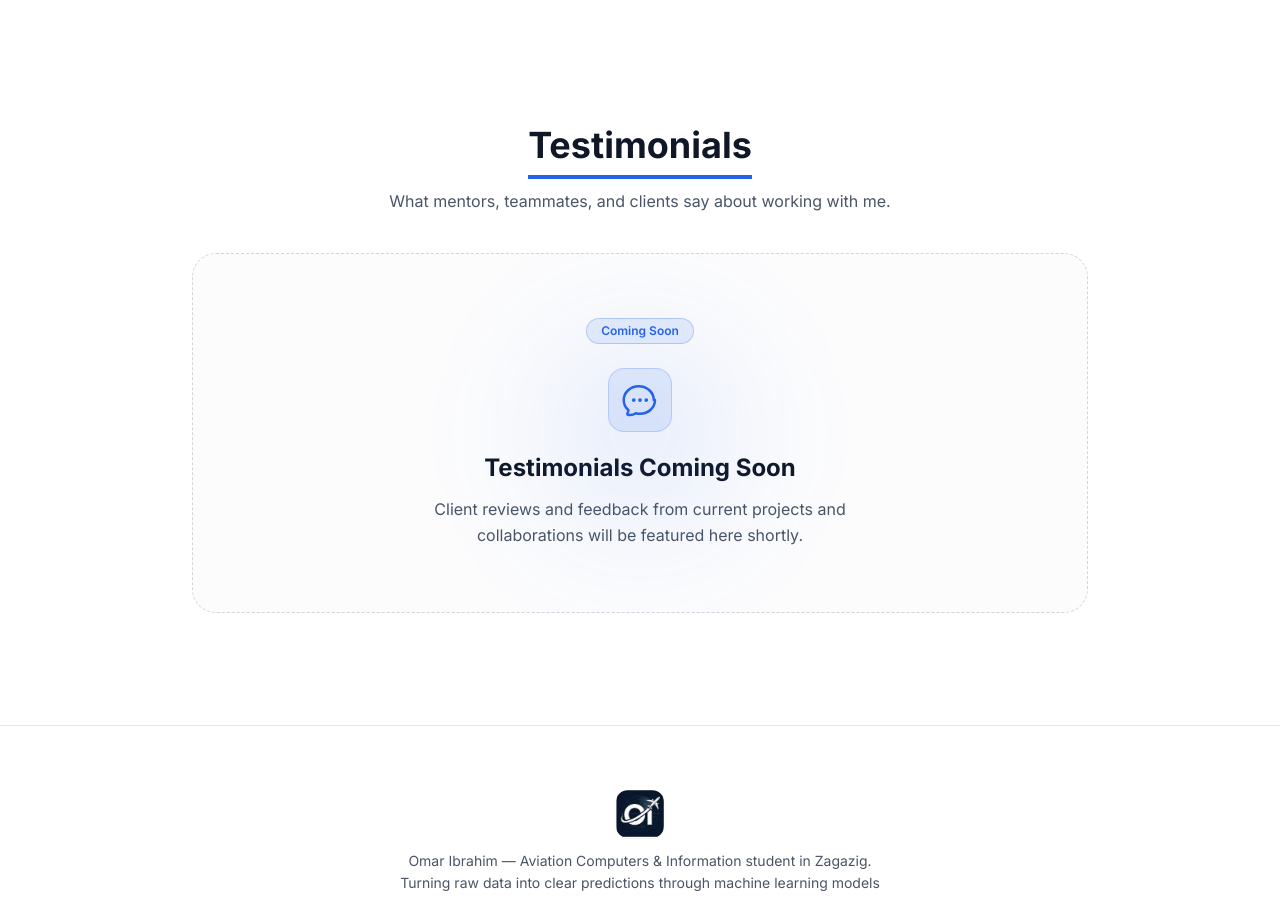
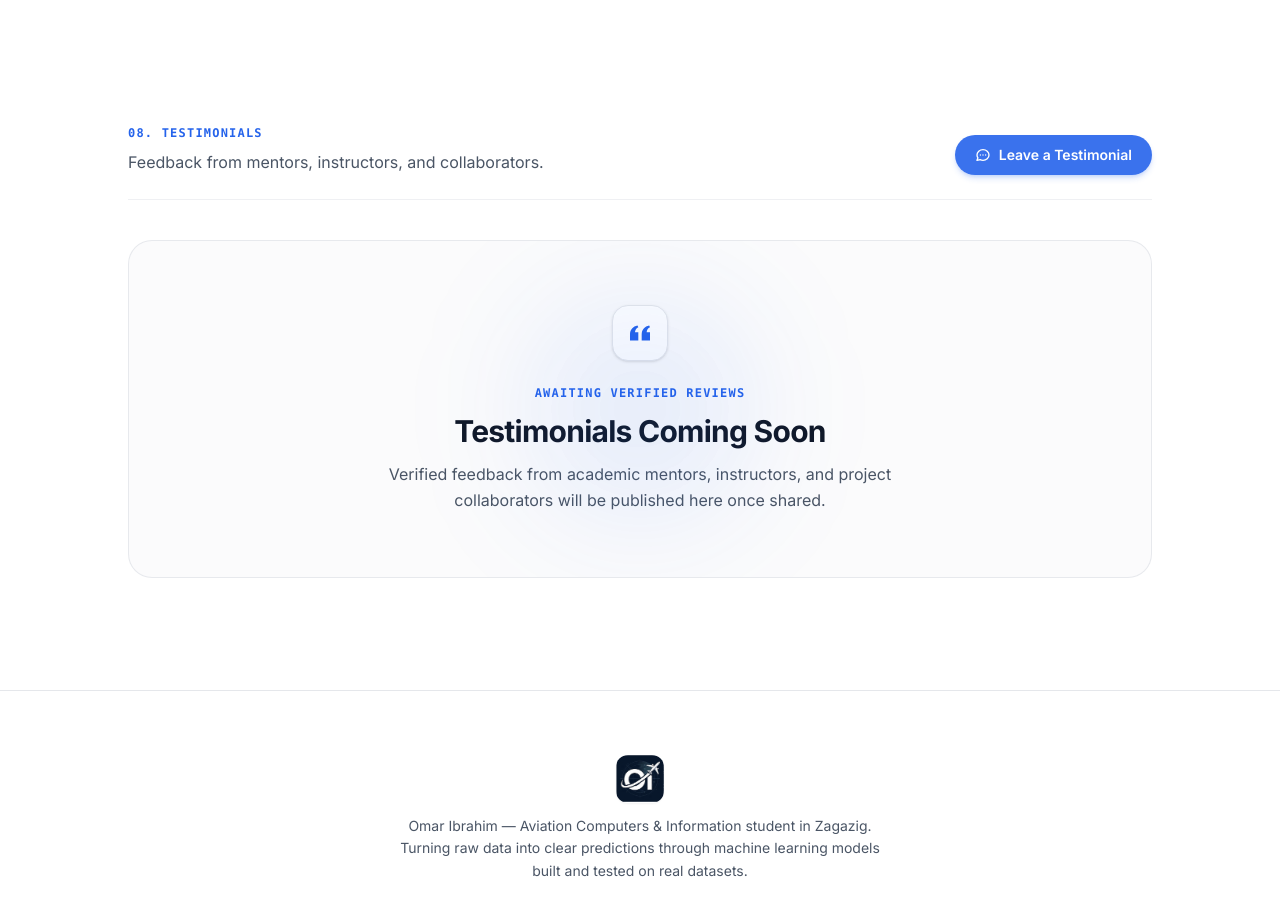
Before and after one commit to zOmar112/Protfolio, a React (Vite) app: page / in a window 1280 px wide. Shown: the part 7660-8558 px from the top of the page. Built offline with nearby package versions, Linux system fonts and the light colour scheme; no server answers.

Commit message:
feat: match testimonials section precisely to uploaded reference design

```diff
--- a/src/components/sections/Testimonials.jsx
+++ b/src/components/sections/Testimonials.jsx
@@ -1,21 +1,34 @@
+import { useState } from "react";
 import { motion, useReducedMotion } from "framer-motion";
 import { useLanguage } from "../../context/LanguageContext";
 import Section from "../Section";
 import Footer from "../Footer";
 
-function ChatBubbleIcon() {
+function QuoteMarksIcon() {
   return (
     <svg
-      className="w-10 h-10 text-accent dark:text-blue-400"
+      className="w-5 h-5 text-accent dark:text-blue-400"
+      viewBox="0 0 24 24"
+      fill="currentColor"
+    >
+      <path d="M14.017 21v-7.391c0-5.704 3.731-9.57 8.983-10.609l.995 2.151c-2.432.917-3.995 3.638-3.995 5.849h4v10h-9.983zm-14.017 0v-7.391c0-5.704 3.748-9.57 9-10.609l.996 2.151c-2.433.917-3.996 3.638-3.996 5.849h3.983v10h-9.983z" />
+    </svg>
+  );
+}
+
+function ChatMessageIcon() {
+  return (
+    <svg
+      className="w-4 h-4 rtl:scale-x-[-1]"
       fill="none"
       viewBox="0 0 24 24"
       stroke="currentColor"
-      strokeWidth={1.5}
+      strokeWidth={2}
     >
       <path
         strokeLinecap="round"
         strokeLinejoin="round"
-        d="M8.625 12a.375.375 0 11-.75 0 .375.375 0 01.75 0zm0 0H8.25m4.125 0a.375.375 0 11-.75 0 .375.375 0 01.75 0zm0 0H12m4.125 0a.375.375 0 11-.75 0 .375.375 0 01.75 0zm0 0h-.375M21 12c0 4.556-4.03 8.25-9 8.25a9.764 9.764 0 01-2.555-.337A5.972 5.972 0 015.41 20.97a.75.75 0 01-.974-.962 4.095 4.095 0 00.584-1.977C3.197 16.55 2.25 14.39 2.25 12c0-4.556 4.03-8.25 9-8.25s9 3.694 9 8.25z"
+        d="M8 12h.01M12 12h.01M16 12h.01M21 12c0 4.418-4.03 8-9 8a9.863 9.863 0 01-4.255-.949L3 20l1.395-3.72C3.512 15.042 3 13.574 3 12c0-4.418 4.03-8 9-8s9 3.582 9 8z"
       />
     </svg>
   );
@@ -25,52 +38,181 @@ export default function Testimonials() {
   const { t } = useLanguage();
   const testimonials = t.testimonials;
   const shouldReduceMotion = useReducedMotion();
+  const [modalOpen, setModalOpen] = useState(false);
+  const [formSent, setFormSent] = useState(false);
+  const [formData, setFormData] = useState({ name: "", role: "", feedback: "" });
+
+  const handleLeaveTestimonial = () => {
+    setModalOpen(true);
+  };
+
+  const handleSubmit = (e) => {
+    e.preventDefault();
+    const recipient = "imm5201978@gmail.com";
+    const subject = encodeURIComponent(`Testimonial from ${formData.name}`);
+    const body = encodeURIComponent(
+      `Name: ${formData.name}\nRole: ${formData.role}\n\nFeedback:\n${formData.feedback}`
+    );
+    window.location.href = `mailto:${recipient}?subject=${subject}&body=${body}`;
+    setFormSent(true);
+    setTimeout(() => {
+      setModalOpen(false);
+      setFormSent(false);
+      setFormData({ name: "", role: "", feedback: "" });
+    }, 2000);
+  };
 
   return (
     <>
-      <Section id="testimonials" title={t.sections.testimonials}>
-        <div className="max-w-4xl mx-auto">
-          {testimonials?.subtitle && (
-            <p className="text-center text-sm sm:text-base text-gray-600 dark:text-gray-400 -mt-6 mb-10 max-w-xl mx-auto">
-              {testimonials.subtitle}
-            </p>
-          )}
+      <Section id="testimonials">
+        <div className="max-w-5xl mx-auto">
+          {/* Header row mirroring the reference image */}
+          <div className="flex flex-col md:flex-row md:items-end justify-between gap-6 mb-10 pb-6 border-b border-gray-200/60 dark:border-gray-800/80">
+            <div>
+              {/* Category small kicker tag */}
+              <div className="flex items-center gap-2 mb-2">
+                <span className="text-xs font-mono font-semibold tracking-widest uppercase text-accent dark:text-blue-400">
+                  {testimonials.sectionNum}
+                </span>
+              </div>
 
+              {/* Subtitle / Description */}
+              <p className="text-sm sm:text-base text-gray-600 dark:text-gray-400 leading-relaxed max-w-xl">
+                {testimonials.subtitle}
+              </p>
+            </div>
+
+            {/* "Leave a Testimonial" Pill Button with soft glow */}
+            <button
+              type="button"
+              onClick={handleLeaveTestimonial}
+              className="inline-flex items-center gap-2 px-5 py-2.5 rounded-full text-xs sm:text-sm font-semibold bg-accent/90 hover:bg-accent text-white shadow-md shadow-accent/20 dark:shadow-blue-600/30 transition-all duration-200 hover:-translate-y-0.5 active:translate-y-0 cursor-pointer self-start md:self-auto shrink-0"
+            >
+              <ChatMessageIcon />
+              <span>{testimonials.leaveButton}</span>
+            </button>
+          </div>
+
+          {/* Central Neural / Awaiting Card matching the image */}
           <motion.div
             initial={shouldReduceMotion ? { opacity: 1 } : { opacity: 0, y: 16 }}
             whileInView={{ opacity: 1, y: 0 }}
             viewport={{ once: true, amount: 0.2 }}
             transition={{ duration: shouldReduceMotion ? 0 : 0.4 }}
-            className="rounded-3xl border border-dashed border-gray-300 dark:border-gray-800 bg-gray-50/50 dark:bg-gray-900/40 p-8 sm:p-12 md:p-16 flex flex-col items-center justify-center text-center relative overflow-hidden"
+            className="rounded-3xl border border-gray-200/90 dark:border-gray-800 bg-gray-50/70 dark:bg-gray-900/50 backdrop-blur-sm p-8 sm:p-12 md:p-16 flex flex-col items-center justify-center text-center relative overflow-hidden"
           >
-            {/* Subtle background glow */}
+            {/* Soft blue glow matching portfolio theme */}
             <div
               aria-hidden="true"
-              className="absolute w-48 h-48 rounded-full bg-accent/10 dark:bg-blue-500/10 blur-3xl pointer-events-none"
+              className="absolute w-56 h-56 rounded-full bg-accent/10 dark:bg-blue-500/15 blur-3xl pointer-events-none"
             />
 
-            {/* Badge */}
-            <span className="inline-flex items-center px-3.5 py-1 rounded-full text-xs font-semibold bg-accent/10 text-accent border border-accent/25 mb-6">
+            {/* Quote Marks Hub Box with soft border glow */}
+            <div className="w-14 h-14 rounded-2xl border border-gray-200 dark:border-gray-800 bg-white dark:bg-gray-950/80 shadow-sm flex items-center justify-center mb-6">
+              <QuoteMarksIcon />
+            </div>
+
+            {/* Mini Upper Kicker */}
+            <span className="text-[11px] sm:text-xs font-mono font-semibold tracking-widest uppercase text-accent dark:text-blue-400 mb-3">
               {testimonials.badge}
             </span>
 
-            {/* Icon */}
-            <div className="w-16 h-16 rounded-2xl bg-accent/10 dark:bg-blue-500/15 border border-accent/20 flex items-center justify-center mb-5">
-              <ChatBubbleIcon />
-            </div>
-
-            {/* Title */}
-            <h3 className="text-xl sm:text-2xl font-bold text-gray-900 dark:text-white mb-3">
+            {/* Card Main Title */}
+            <h3 className="text-2xl sm:text-3xl font-bold tracking-tight text-gray-900 dark:text-white mb-3">
               {testimonials.placeholderTitle}
             </h3>
 
-            {/* Description */}
-            <p className="text-sm sm:text-base text-gray-600 dark:text-gray-400 max-w-md leading-relaxed">
+            {/* Card Sub-description */}
+            <p className="text-sm sm:text-base text-gray-600 dark:text-gray-400 max-w-lg leading-relaxed">
               {testimonials.placeholderText}
             </p>
           </motion.div>
         </div>
       </Section>
+
+      {/* Modal for "Leave a Testimonial" */}
+      {modalOpen && (
+        <div
+          className="fixed inset-0 z-50 flex items-center justify-center p-4 bg-black/60 backdrop-blur-xs"
+          onClick={() => setModalOpen(false)}
+        >
+          <div
+            className="relative w-full max-w-md bg-white dark:bg-gray-900 rounded-2xl border border-gray-200 dark:border-gray-800 p-6 shadow-xl"
+            onClick={(e) => e.stopPropagation()}
+          >
+            <div className="flex items-center justify-between mb-4 pb-2 border-b border-gray-100 dark:border-gray-800">
+              <h4 className="text-base font-bold text-gray-900 dark:text-white">
+                {testimonials.leaveButton}
+              </h4>
+              <button
+                type="button"
+                onClick={() => setModalOpen(false)}
+                className="text-gray-400 hover:text-gray-600 dark:hover:text-gray-200 text-lg leading-none cursor-pointer"
+              >
+                ✕
+              </button>
+            </div>
+
+            {formSent ? (
+              <div className="py-8 text-center text-sm font-medium text-emerald-600 dark:text-emerald-400">
+                ✓ Thank you! Opening your email client to send your feedback.
+              </div>
+            ) : (
+              <form onSubmit={handleSubmit} className="space-y-3.5">
+                <div>
+                  <label className="block text-xs font-semibold text-gray-700 dark:text-gray-300 mb-1">
+                    Your Name
+                  </label>
+                  <input
+                    type="text"
+                    required
+                    value={formData.name}
+                    onChange={(e) => setFormData({ ...formData, name: e.target.value })}
+                    placeholder="e.g. Dr. Ahmed Hassan"
+                    className="w-full px-3 py-2 text-sm rounded-xl border border-gray-300 dark:border-gray-700 bg-white dark:bg-gray-950 text-gray-900 dark:text-white focus:outline-none focus:border-accent"
+                  />
+                </div>
+
+                <div>
+                  <label className="block text-xs font-semibold text-gray-700 dark:text-gray-300 mb-1">
+                    Your Role / Relationship
+                  </label>
+                  <input
+                    type="text"
+                    required
+                    value={formData.role}
+                    onChange={(e) => setFormData({ ...formData, role: e.target.value })}
+                    placeholder="e.g. Mentor / Project Teammate / Client"
+                    className="w-full px-3 py-2 text-sm rounded-xl border border-gray-300 dark:border-gray-700 bg-white dark:bg-gray-950 text-gray-900 dark:text-white focus:outline-none focus:border-accent"
+                  />
+                </div>
+
+                <div>
+                  <label className="block text-xs font-semibold text-gray-700 dark:text-gray-300 mb-1">
+                    Your Testimonial / Feedback
+                  </label>
+                  <textarea
+                    rows={4}
+                    required
+                    value={formData.feedback}
+                    onChange={(e) => setFormData({ ...formData, feedback: e.target.value })}
+                    placeholder="Share your thoughts about working with Omar..."
+                    className="w-full px-3 py-2 text-sm rounded-xl border border-gray-300 dark:border-gray-700 bg-white dark:bg-gray-950 text-gray-900 dark:text-white focus:outline-none focus:border-accent resize-none"
+                  />
+                </div>
+
+                <button
+                  type="submit"
+                  className="w-full py-2.5 px-4 rounded-xl bg-accent text-white font-medium text-xs sm:text-sm hover:opacity-90 shadow-sm transition-all cursor-pointer"
+                >
+                  Send via Email
+                </button>
+              </form>
+            )}
+          </div>
+        </div>
+      )}
+
       <Footer />
     </>
   );
--- a/src/i18n/en.js
+++ b/src/i18n/en.js
@@ -499,11 +499,13 @@ const en = {
     ],
   },
   testimonials: {
+    sectionNum: "08. TESTIMONIALS",
     title: "Testimonials & Feedback",
-    subtitle: "What mentors, teammates, and clients say about working with me.",
-    badge: "Coming Soon",
+    subtitle: "Feedback from mentors, instructors, and collaborators.",
+    leaveButton: "Leave a Testimonial",
+    badge: "AWAITING VERIFIED REVIEWS",
     placeholderTitle: "Testimonials Coming Soon",
-    placeholderText: "Client reviews and feedback from current projects and collaborations will be featured here shortly.",
+    placeholderText: "Verified feedback from academic mentors, instructors, and project collaborators will be published here once shared.",
   },
   footer: {
     intro:
```
Also changed, not shown: src/i18n/ar.js (+5 -3 lines).
